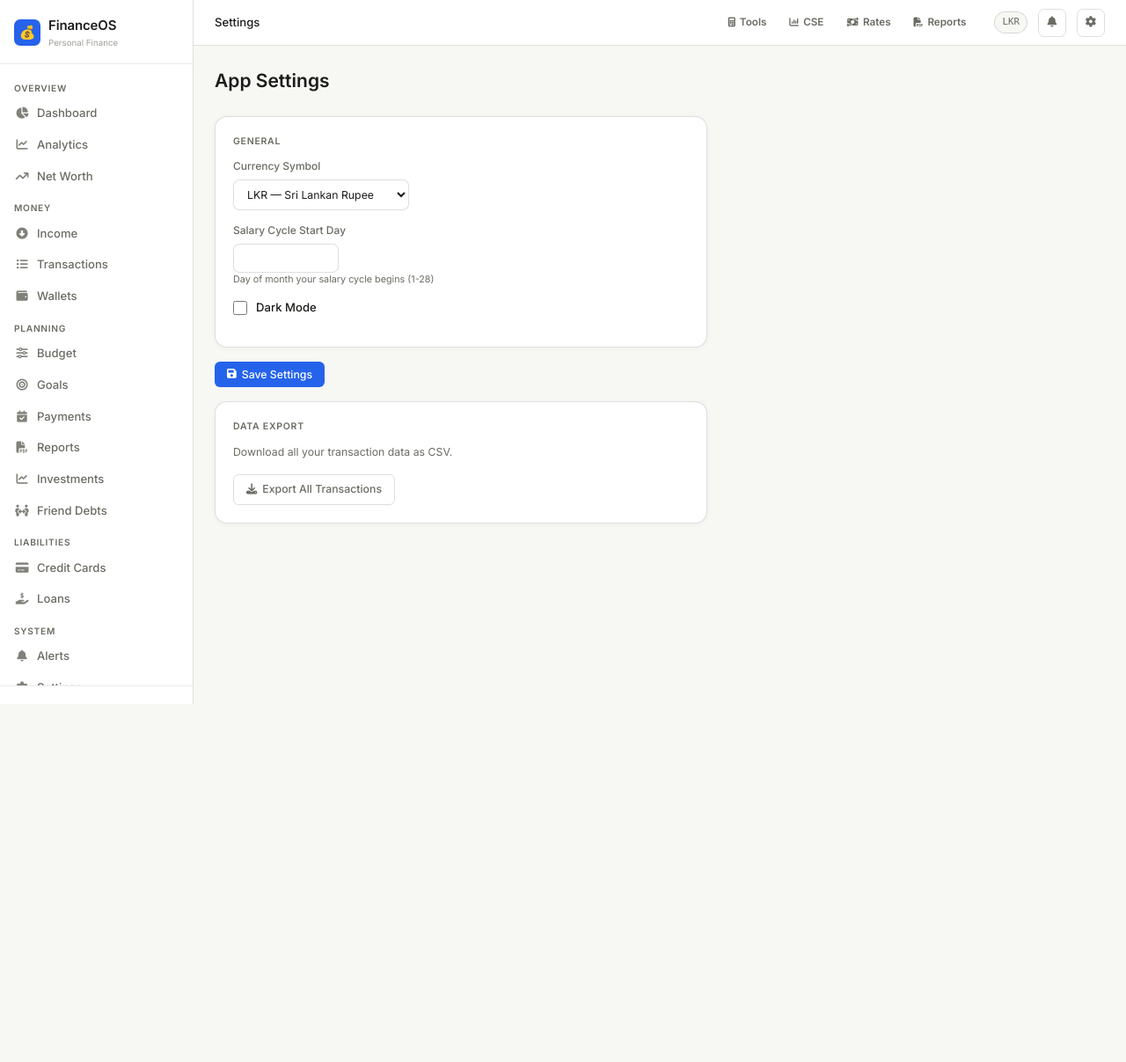
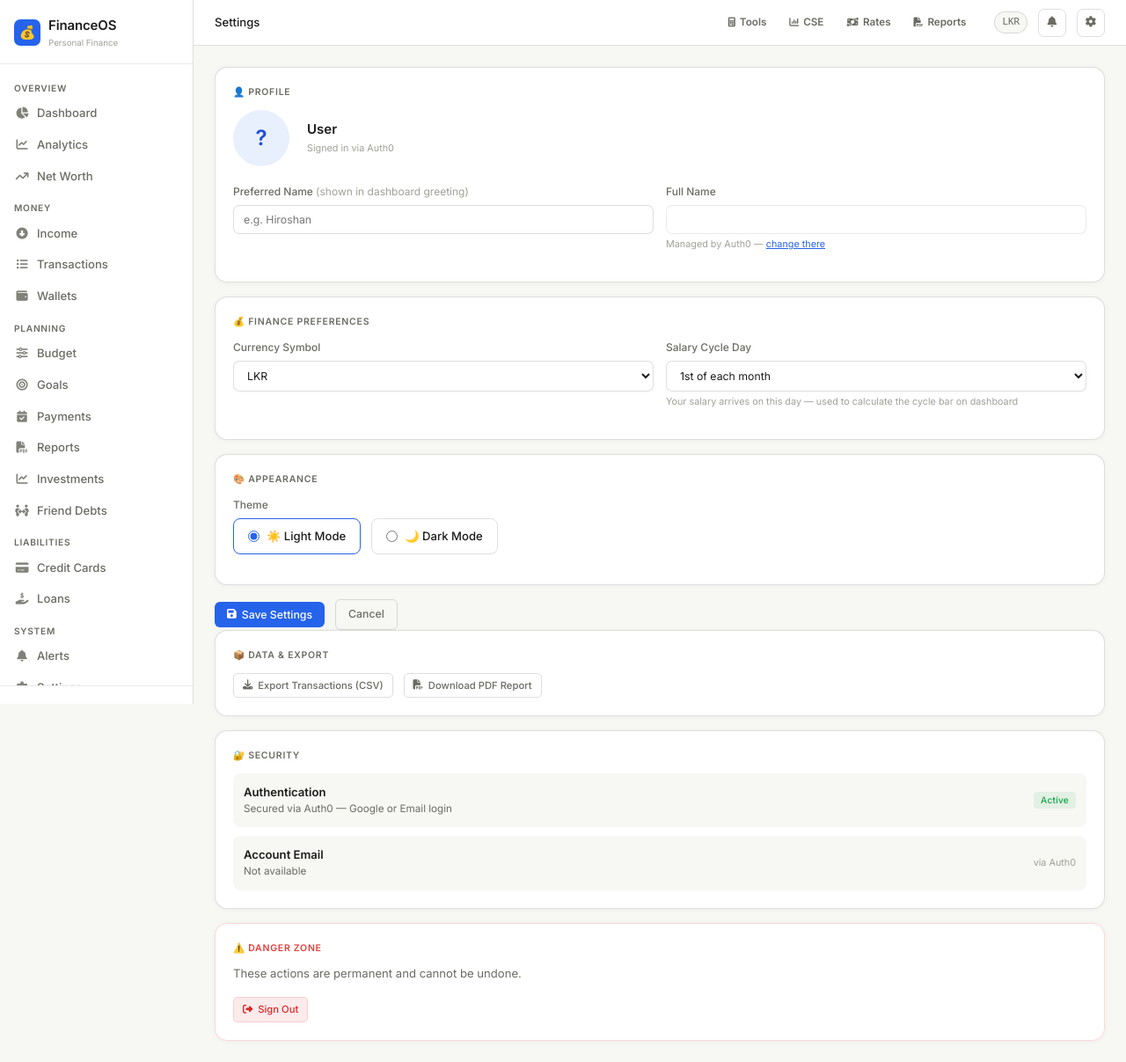
Before and after one commit to hiroshann-debug/financeos, a Flask app: template templates/settings.html in a window 1280 px wide. Shown: the whole page at 88% size. Before the commit the page ends 800 px from the top, so only its background shows below. Run offline with Flask 3, Linux system fonts and the light colour scheme; the template is opened without the code that fills it, so the values that code supplies are empty; some web fonts are replaced.

Commit message:
Settings redesign + personalized dashboard greeting

```diff
--- a/app.py
+++ b/app.py
@@ -506,8 +506,14 @@ def dashboard():
     recent_notifications = Notification.query.filter_by(is_read=False, user_id=uid()).order_by(
         Notification.created_at.desc()).limit(5).all()
 
+    user = session.get("user", {})
+    default_name = user.get("name", "").split()[0] if user.get("name") else "there"
+    preferred_name = get_setting("preferred_name", default_name, user_id=uid())
+
     return render_template(
         "dashboard.html",
+        preferred_name=preferred_name,
+        now=datetime.now(),
         wallets=wallets,
         total_income=total_income,
         total_expense=total_expense,
@@ -1790,13 +1796,20 @@ def settings():
         set_setting("currency_symbol", request.form.get("currency_symbol", "LKR"), user_id=uid())
         dark = "on" if "dark_mode" in request.form else "false"
         set_setting("dark_mode", "true" if dark == "on" else "false", user_id=uid())
+        # Save preferred name
+        preferred_name = request.form.get("preferred_name", "").strip()
+        if preferred_name:
+            set_setting("preferred_name", preferred_name, user_id=uid())
         flash("Settings saved!", "success")
         return redirect(url_for("settings"))
 
+    user = session.get("user", {})
     return render_template("settings.html",
                            salary_cycle_day=get_setting("salary_cycle_day", "25"),
                            currency_symbol=get_setting("currency_symbol", "LKR"),
-                           dark_mode=get_setting("dark_mode", "false") == "true")
+                           dark_mode=get_setting("dark_mode", "false") == "true",
+                           preferred_name=get_setting("preferred_name", user.get("name","").split()[0] if user.get("name") else ""),
+                           user=user)
 
 
 # ─────────────────────────────────────────
--- a/templates/dashboard.html
+++ b/templates/dashboard.html
@@ -5,7 +5,11 @@
 {% block content %}
 <div class="flex items-center justify-between mb-6">
   <div>
-    <h1 style="font-size:1.6rem;font-weight:700;letter-spacing:-0.02em;">Good Day 👋</h1>
+    <h1 style="font-size:1.6rem;font-weight:700;letter-spacing:-0.02em;">
+      {% set hr = now.hour %}
+      {% if hr < 12 %}Good Morning{% elif hr < 17 %}Good Afternoon{% else %}Good Evening{% endif %},
+      {{ preferred_name }} 👋
+    </h1>
     <p class="text-muted text-sm mt-1">Salary cycle: <strong>{{ salary_period }}</strong></p>
   </div>
   <div class="flex gap-2">
--- a/templates/settings.html
+++ b/templates/settings.html
@@ -1,42 +1,152 @@
 {% extends "base.html" %}
 {% block title %}Settings{% endblock %}
 {% block page_title %}Settings{% endblock %}
+
 {% block content %}
-<div class="mb-6"><h2 style="font-size:1.4rem;font-weight:700;">App Settings</h2></div>
+<form method="POST" action="{{ url_for('settings') }}">
 
-<div style="max-width:560px;">
-  <form method="POST" action="{{ url_for('settings') }}">
-    <div class="card mb-4">
-      <div class="card-title">General</div>
+  <!-- Profile -->
+  <div class="card mb-4">
+    <div class="card-title">👤 Profile</div>
+    <div style="display:flex;align-items:center;gap:20px;margin-bottom:20px;flex-wrap:wrap;">
+      {% if user.picture %}
+      <img src="{{ user.picture }}" alt="Profile" style="width:64px;height:64px;border-radius:50%;border:2px solid var(--border2);">
+      {% else %}
+      <div style="width:64px;height:64px;border-radius:50%;background:var(--accent-glow);color:var(--accent2);display:grid;place-items:center;font-size:1.6rem;font-weight:700;">
+        {{ user.name[0].upper() if user.name else '?' }}
+      </div>
+      {% endif %}
+      <div>
+        <div style="font-weight:600;font-size:1rem;">{{ user.name or 'User' }}</div>
+        <div style="font-size:0.82rem;color:var(--text2);">{{ user.email or '' }}</div>
+        <div style="font-size:0.72rem;color:var(--text3);margin-top:3px;">Signed in via Auth0</div>
+      </div>
+    </div>
+    <div class="grid-2">
+      <div class="form-group">
+        <label class="form-label">Preferred Name <span style="color:var(--text3);font-weight:400;">(shown in dashboard greeting)</span></label>
+        <input type="text" name="preferred_name" class="form-control"
+          value="{{ preferred_name }}"
+          placeholder="e.g. Hiroshan">
+      </div>
+      <div class="form-group">
+        <label class="form-label">Full Name</label>
+        <input type="text" class="form-control" value="{{ user.name or '' }}" disabled
+          style="opacity:0.6;cursor:not-allowed;" title="Managed by Auth0">
+        <div style="font-size:0.72rem;color:var(--text3);margin-top:4px;">Managed by Auth0 — <a href="https://auth0.com" target="_blank" style="color:var(--accent);">change there</a></div>
+      </div>
+    </div>
+  </div>
+
+  <!-- Finance Preferences -->
+  <div class="card mb-4">
+    <div class="card-title">💰 Finance Preferences</div>
+    <div class="grid-2">
       <div class="form-group">
         <label class="form-label">Currency Symbol</label>
-        <select name="currency_symbol" class="form-control" style="width:200px;">
-          <option value="LKR" {% if currency_symbol=='LKR' %}selected{% endif %}>LKR — Sri Lankan Rupee</option>
-          <option value="USD" {% if currency_symbol=='USD' %}selected{% endif %}>USD — US Dollar</option>
-          <option value="EUR" {% if currency_symbol=='EUR' %}selected{% endif %}>EUR — Euro</option>
-          <option value="GBP" {% if currency_symbol=='GBP' %}selected{% endif %}>GBP — British Pound</option>
-          <option value="AUD" {% if currency_symbol=='AUD' %}selected{% endif %}>AUD — Australian Dollar</option>
+        <select name="currency_symbol" class="form-control">
+          {% for sym in ['LKR','USD','EUR','GBP','AUD','SGD','INR','CAD','AED','JPY'] %}
+          <option value="{{ sym }}" {% if currency_symbol == sym %}selected{% endif %}>{{ sym }}</option>
+          {% endfor %}
         </select>
       </div>
       <div class="form-group">
-        <label class="form-label">Salary Cycle Start Day</label>
-        <input type="number" name="salary_cycle_day" class="form-control" style="width:120px;" min="1" max="28" value="{{ salary_cycle_day }}">
-        <div class="text-xs text-muted mt-1">Day of month your salary cycle begins (1-28)</div>
+        <label class="form-label">Salary Cycle Day</label>
+        <select name="salary_cycle_day" class="form-control">
+          {% for d in range(1, 32) %}
+          <option value="{{ d }}" {% if salary_cycle_day|int == d %}selected{% endif %}>{{ d }}{% if d == 1 %}st{% elif d == 2 %}nd{% elif d == 3 %}rd{% else %}th{% endif %} of each month</option>
+          {% endfor %}
+        </select>
+        <div style="font-size:0.72rem;color:var(--text3);margin-top:4px;">Your salary arrives on this day — used to calculate the cycle bar on dashboard</div>
       </div>
-      <div class="form-group">
-        <label style="display:flex;align-items:center;gap:10px;cursor:pointer;font-size:0.875rem;font-weight:500;">
-          <input type="checkbox" name="dark_mode" {% if dark_mode %}checked{% endif %} style="width:16px;height:16px;accent-color:var(--accent);">
-          Dark Mode
+    </div>
+  </div>
+
+  <!-- Appearance -->
+  <div class="card mb-4">
+    <div class="card-title">🎨 Appearance</div>
+    <div class="form-group">
+      <label class="form-label">Theme</label>
+      <div style="display:flex;gap:12px;flex-wrap:wrap;">
+        <label style="display:flex;align-items:center;gap:8px;cursor:pointer;padding:10px 16px;border:1.5px solid var(--border2);border-radius:8px;font-size:0.875rem;font-weight:500;transition:all 0.15s;"
+          onclick="this.style.borderColor='var(--accent)'" id="light-opt">
+          <input type="radio" name="dark_mode" value="off" {% if not dark_mode %}checked{% endif %}
+            style="accent-color:var(--accent);" onchange="document.getElementById('light-opt').style.borderColor='var(--accent)';document.getElementById('dark-opt').style.borderColor='var(--border2)'">
+          ☀️ Light Mode
+        </label>
+        <label style="display:flex;align-items:center;gap:8px;cursor:pointer;padding:10px 16px;border:1.5px solid var(--border2);border-radius:8px;font-size:0.875rem;font-weight:500;transition:all 0.15s;"
+          id="dark-opt">
+          <input type="radio" name="dark_mode" value="on" {% if dark_mode %}checked{% endif %}
+            style="accent-color:var(--accent);" onchange="document.getElementById('dark-opt').style.borderColor='var(--accent)';document.getElementById('light-opt').style.borderColor='var(--border2)'">
+          🌙 Dark Mode
         </label>
       </div>
     </div>
-    <button type="submit" class="btn btn-primary"><i class="fas fa-save"></i> Save Settings</button>
-  </form>
+  </div>
 
-  <div class="card mt-4">
-    <div class="card-title">Data Export</div>
-    <p class="text-muted text-sm mb-4">Download all your transaction data as CSV.</p>
-    <a href="{{ url_for('export_transactions') }}" class="btn btn-ghost"><i class="fas fa-download"></i> Export All Transactions</a>
+  <!-- Save button -->
+  <div style="display:flex;gap:12px;align-items:center;">
+    <button type="submit" class="btn btn-primary">
+      <i class="fas fa-save"></i> Save Settings
+    </button>
+    <a href="{{ url_for('dashboard') }}" class="btn btn-ghost">Cancel</a>
+  </div>
+
+</form>
+
+<!-- Data & Account section (outside form) -->
+<div class="card mt-6">
+  <div class="card-title">📦 Data & Export</div>
+  <div style="display:flex;gap:12px;flex-wrap:wrap;align-items:center;">
+    <a href="{{ url_for('export_transactions') }}" class="btn btn-ghost btn-sm">
+      <i class="fas fa-download"></i> Export Transactions (CSV)
+    </a>
+    <a href="{{ url_for('reports') }}" class="btn btn-ghost btn-sm">
+      <i class="fas fa-file-pdf"></i> Download PDF Report
+    </a>
   </div>
 </div>
+
+<div class="card mt-4">
+  <div class="card-title">🔐 Security</div>
+  <div style="display:flex;flex-direction:column;gap:10px;">
+    <div style="display:flex;justify-content:space-between;align-items:center;padding:12px;background:var(--surface2);border-radius:8px;">
+      <div>
+        <div style="font-size:0.875rem;font-weight:600;">Authentication</div>
+        <div style="font-size:0.78rem;color:var(--text2);">Secured via Auth0 — Google or Email login</div>
+      </div>
+      <span class="badge-pill badge-green">Active</span>
+    </div>
+    <div style="display:flex;justify-content:space-between;align-items:center;padding:12px;background:var(--surface2);border-radius:8px;">
+      <div>
+        <div style="font-size:0.875rem;font-weight:600;">Account Email</div>
+        <div style="font-size:0.78rem;color:var(--text2);">{{ user.email or 'Not available' }}</div>
+      </div>
+      <span style="font-size:0.72rem;color:var(--text3);">via Auth0</span>
+    </div>
+  </div>
+</div>
+
+<div class="card mt-4" style="border-color:#fed7d7;">
+  <div class="card-title" style="color:#e53e3e;">⚠️ Danger Zone</div>
+  <p style="font-size:0.875rem;color:var(--text2);margin-bottom:16px;">These actions are permanent and cannot be undone.</p>
+  <a href="{{ url_for('logout') }}" class="btn btn-danger btn-sm">
+    <i class="fas fa-right-from-bracket"></i> Sign Out
+  </a>
+</div>
+
 {% endblock %}
+
+{% block scripts %}
+<script>
+// Highlight selected theme on load
+document.addEventListener('DOMContentLoaded', function() {
+  const darkChecked = document.querySelector('input[name="dark_mode"][value="on"]').checked;
+  if (darkChecked) {
+    document.getElementById('dark-opt').style.borderColor = 'var(--accent)';
+  } else {
+    document.getElementById('light-opt').style.borderColor = 'var(--accent)';
+  }
+});
+</script>
+{% endblock %}
```
